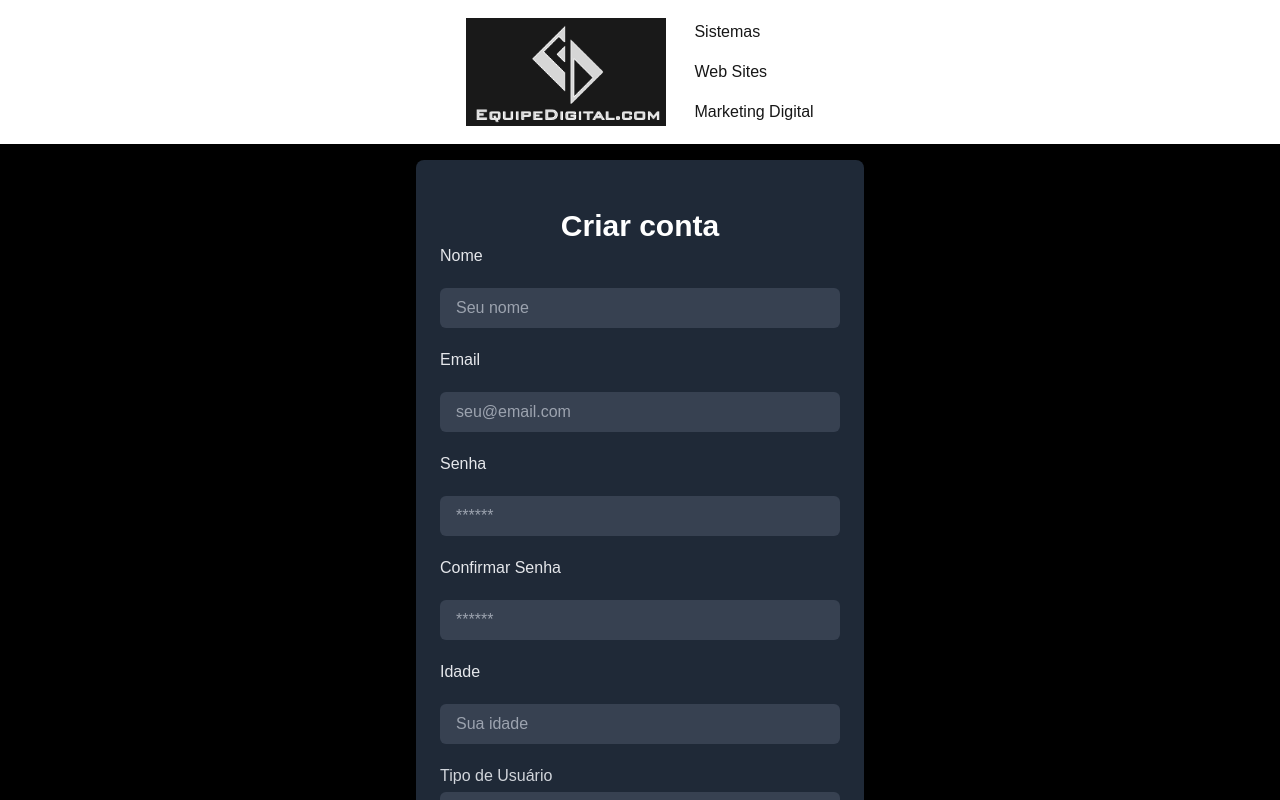
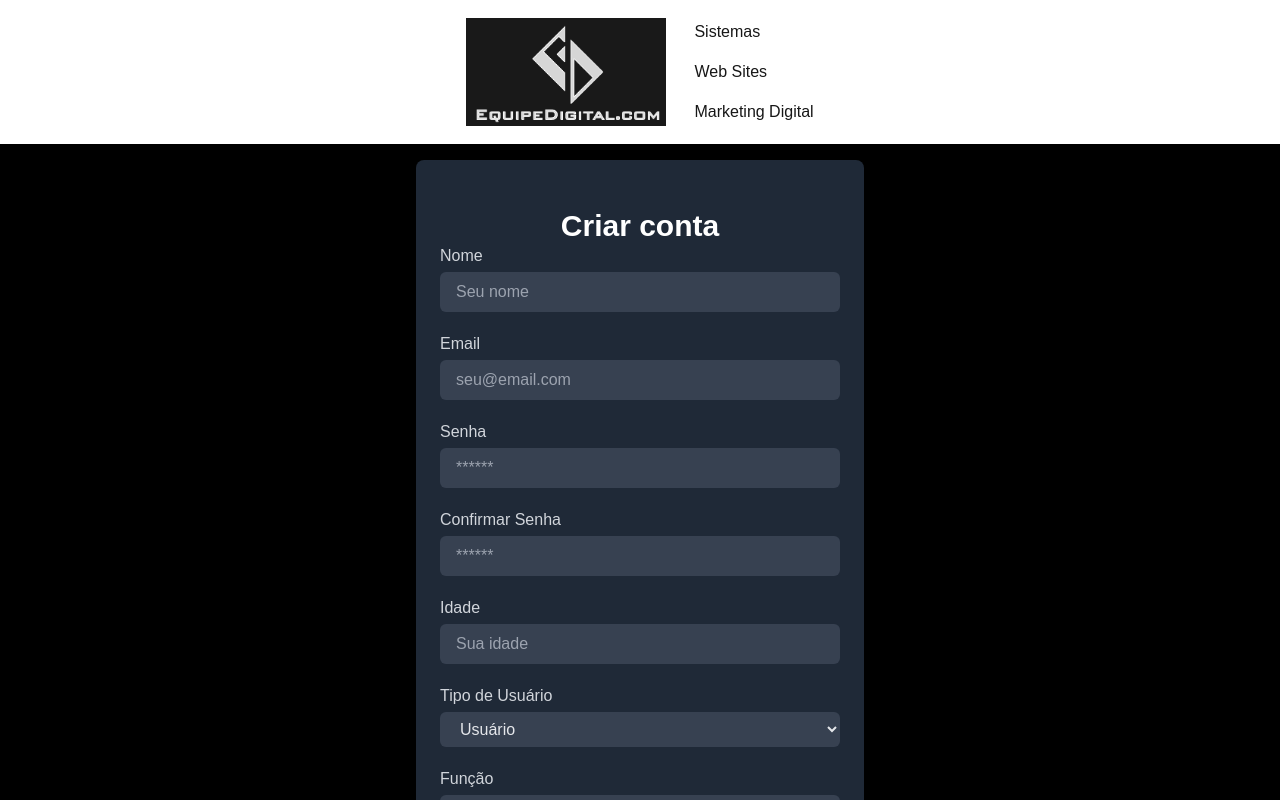
Before and after one commit to Wilrrama/user_auth, a Next.js app: page / in a window 1280 px wide. Both pictures are taken after a click on the button "Criar nova conta". Shown: the top 800 px of the page. Built offline with nearby package versions, Linux system fonts and the light colour scheme.

Commit message:
feat: yup validations

```diff
--- a/app/components/AuthForm.tsx
+++ b/app/components/AuthForm.tsx
@@ -1,120 +1,127 @@
 "use client";
 import React, { useState } from "react";
+import { useForm, SubmitHandler } from "react-hook-form";
+import { yupResolver } from "@hookform/resolvers/yup";
 import { Input } from "../fragments/Input";
 import { Button } from "../fragments/Button";
 import { Form } from "../fragments/Form";
+import { loginSchema, registerSchema } from "../schemas/schemas";
+import { FormData } from "../types/types";
 
 export const AuthForm = () => {
   const [isLogin, setIsLogin] = useState(true);
   const [isLoading, setIsLoading] = useState(false);
 
-  const handleSubmit = async (e: React.FormEvent) => {
-    e.preventDefault();
+  // Usar o esquema de validação adequado com base no modo (login ou registro)
+  const {
+    register,
+    handleSubmit,
+    formState: { errors },
+  } = useForm<FormData>({
+    resolver: yupResolver(isLogin ? loginSchema : registerSchema),
+  });
+
+  const onSubmit: SubmitHandler<FormData> = async (data) => {
     setIsLoading(true);
-    // Adicione sua lógica de autenticação aqui
+    console.log("Form Data:", data);
     setTimeout(() => setIsLoading(false), 1000);
   };
 
-  const toggleAuthMode = () => {
-    setIsLogin((prevMode) => !prevMode);
-  };
+  const toggleAuthMode = () => setIsLogin((prevMode) => !prevMode);
 
   return (
     <div className="min-h-[70vh] flex flex-col items-center p-4 bg-black text-gray-200">
       <div className="w-full max-w-md bg-gray-800 rounded-lg shadow-lg p-6">
-        <div>
         <h2 className="mt-6 text-center text-3xl font-bold text-white">
           {isLogin ? "Login" : "Criar conta"}
         </h2>
-        </div>
 
-        {/* Form */}
-        <Form onSubmit={handleSubmit} className="gap-4">
-          {/* Nome (apenas no modo de Registro) */}
+        {/* Formulário */}
+        <Form onSubmit={handleSubmit(onSubmit)} className="gap-4">
           {!isLogin && (
             <Input
               type="text"
               label="Nome"
               placeholder="Seu nome"
-              required
-              className="bg-gray-700 text-gray-200 placeholder-gray-400 rounded-md px-4 py-2 focus:outline-none focus:ring-2 focus:ring-blue-500"
+              {...register("name")}
+              error={errors.name?.message}
             />
           )}
 
-          {/* Campos de Email e Senha */}
           <Input
             type="email"
             label="Email"
             placeholder="seu@email.com"
-            required
-            className="bg-gray-700 text-gray-200 placeholder-gray-400 rounded-md px-4 py-2 focus:outline-none focus:ring-2 focus:ring-blue-500"
+            {...register("email")}
+            error={errors.email?.message}
           />
 
           <Input
             type="password"
             label="Senha"
             placeholder="******"
-            required
-            className="bg-gray-700 text-gray-200 placeholder-gray-400 rounded-md px-4 py-2 focus:outline-none focus:ring-2 focus:ring-blue-500"
+            {...register("password")}
+            error={errors.password?.message}
           />
 
-          {/* Confirmar Senha (apenas no modo de Registro) */}
           {!isLogin && (
+            <>
               <Input
                 type="password"
                 label="Confirmar Senha"
                 placeholder="******"
-              required
-              className="bg-gray-700 text-gray-200 placeholder-gray-400 rounded-md px-4 py-2 focus:outline-none focus:ring-2 focus:ring-blue-500"
+                {...register("confirmPassword")}
+                error={errors.confirmPassword?.message}
               />
-          )}
 
-          {/* Idade (apenas no modo de Registro) */}
-          {!isLogin && (
               <Input
                 type="number"
                 label="Idade"
                 placeholder="Sua idade"
-              required
-              className="bg-gray-700 text-gray-200 placeholder-gray-400 rounded-md px-4 py-2 focus:outline-none focus:ring-2 focus:ring-blue-500"
+                {...register("age")}
+                error={errors.age?.message}
               />
-          )}
 
-          {/* Tipo de Usuário (apenas no modo de Registro) */}
-          {!isLogin && (
               <div className="flex flex-col gap-1">
                 <label className="text-gray-300">Tipo de Usuário</label>
-              <select className="bg-gray-700 text-gray-200 placeholder-gray-400 rounded-md px-4 py-2 focus:outline-none focus:ring-2 focus:ring-blue-500">
+                <select
+                  className="bg-gray-700 text-gray-200 placeholder-gray-400 rounded-md px-4 py-2 focus:outline-none focus:ring-2 focus:ring-blue-500"
+                  {...register("userType")}
+                >
                   <option value="user">Usuário</option>
                   <option value="admin">Administrador</option>
                 </select>
+                {errors.userType && (
+                  <p className="text-red-500">{errors.userType.message}</p>
+                )}
               </div>
-          )}
 
-          {/* Função (Role) (apenas no modo de Registro) */}
-          {!isLogin && (
               <div className="flex flex-col gap-1">
                 <label className="text-gray-300">Função</label>
-              <select className="bg-gray-700 text-gray-200 placeholder-gray-400 rounded-md px-4 py-2 focus:outline-none focus:ring-2 focus:ring-blue-500">
+                <select
+                  className="bg-gray-700 text-gray-200 placeholder-gray-400 rounded-md px-4 py-2 focus:outline-none focus:ring-2 focus:ring-blue-500"
+                  {...register("role")}
+                >
                   <option value="front-end">Front-End</option>
                   <option value="back-end">Back-End</option>
                   <option value="full-stack">Full-Stack</option>
                 </select>
+                {errors.role && (
+                  <p className="text-red-500">{errors.role.message}</p>
+                )}
               </div>
+            </>
           )}
 
-          {/* Botão de Submissão */}
           <Button
             type="submit"
             name={
               isLoading ? "Carregando..." : isLogin ? "Entrar" : "Registrar"
             }
-            onClick={handleSubmit}
             disabled={isLoading}
             className="w-full py-2 px-4 bg-blue-500 text-white rounded-lg hover:bg-blue-600 disabled:bg-blue-300 disabled:cursor-not-allowed transition-colors"
           />
 
-          {/* Botão de Alternância entre Login e Registro */}
           <Button
             type="button"
             name={isLogin ? "Criar nova conta" : "Já possui uma conta? Entrar"}
@@ -126,3 +133,5 @@ export const AuthForm = () => {
     </div>
   );
 };
+
+export default AuthForm;
--- a/app/fragments/Input.tsx
+++ b/app/fragments/Input.tsx
@@ -1,17 +1,22 @@
-import { forwardRef } from "react";
+import React from "react";
 
 interface InputProps extends React.InputHTMLAttributes<HTMLInputElement> {
-  type: string;
-  label?: string;
+  label: string;
+  error?: string;
 }
 
-export const Input = forwardRef<HTMLInputElement, InputProps>(
-  ({ type, label, ...rest }, ref) => {
+export const Input = React.forwardRef<HTMLInputElement, InputProps>(
+  ({ label, error, ...props }, ref) => {
     return (
-      <>
-        {label ? <label>{label}</label> : null}
-        <input type={type} ref={ref} {...rest} />
-      </>
+      <div className="flex flex-col gap-1">
+        <label className="text-gray-300">{label}</label>
+        <input
+          ref={ref}
+          {...props}
+          className="bg-gray-700 text-gray-200 placeholder-gray-400 rounded-md px-4 py-2 focus:outline-none focus:ring-2 focus:ring-blue-500"
+        />
+        {error && <span className="text-red-500 text-sm">{error}</span>}
+      </div>
     );
   }
 );
--- /dev/null
+++ b/app/schemas/schemas.ts
@@ -0,0 +1,31 @@
+import * as yup from "yup";
+
+// Esquema de validação Yup para o formulário de Registro
+export const registerSchema = yup.object().shape({
+  name: yup.string().required("Nome é obrigatório"),
+  email: yup.string().email("E-mail inválido").required("E-mail é obrigatório"),
+  password: yup
+    .string()
+    .min(6, "A senha deve ter no mínimo 6 caracteres")
+    .required("Senha é obrigatória"),
+  confirmPassword: yup
+    .string()
+    .oneOf([yup.ref("password")], "As senhas devem coincidir")
+    .required("Confirmação de senha é obrigatória"),
+  age: yup
+    .number()
+    .transform((value, originalValue) =>
+      originalValue.trim() === "" ? undefined : value
+    )
+    .required("Idade é obrigatória")
+    .positive()
+    .integer(),
+  userType: yup.string().required("Tipo de usuário é obrigatório"),
+  role: yup.string().required("Função é obrigatória"),
+});
+
+// Esquema de validação Yup para o formulário de Login
+export const loginSchema = yup.object().shape({
+  email: yup.string().email("E-mail inválido").required("E-mail é obrigatório"),
+  password: yup.string().required("Senha é obrigatória"),
+});
--- /dev/null
+++ b/app/types/types.ts
@@ -0,0 +1,9 @@
+export type FormData = {
+  name?: string;
+  email: string;
+  password: string;
+  confirmPassword?: string;
+  age?: number;
+  userType?: string;
+  role?: string;
+};
--- a/package.json
+++ b/package.json
@@ -9,10 +9,12 @@
     "lint": "next lint"
   },
   "dependencies": {
+    "@hookform/resolvers": "^3.9.1",
     "formik": "^2.4.6",
     "next": "14.2.16",
     "react": "^18",
     "react-dom": "^18",
+    "react-hook-form": "^7.53.1",
     "user_auth": "file:",
     "yup": "^1.4.0"
   },
```
Also changed, not shown: 1 other file (tests, documents, lock files or other folders). Lines whose indentation alone changed are shown as unchanged.
